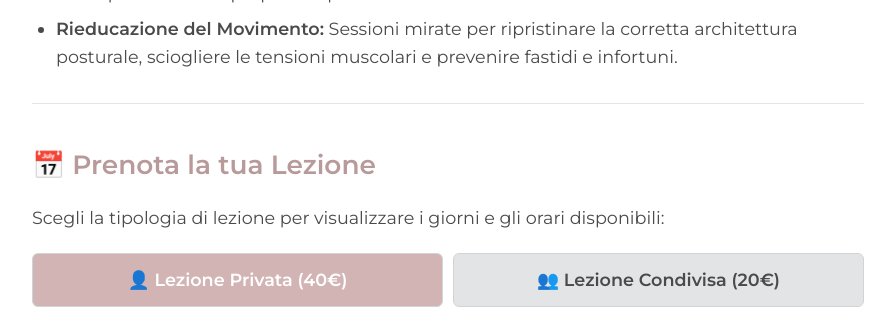
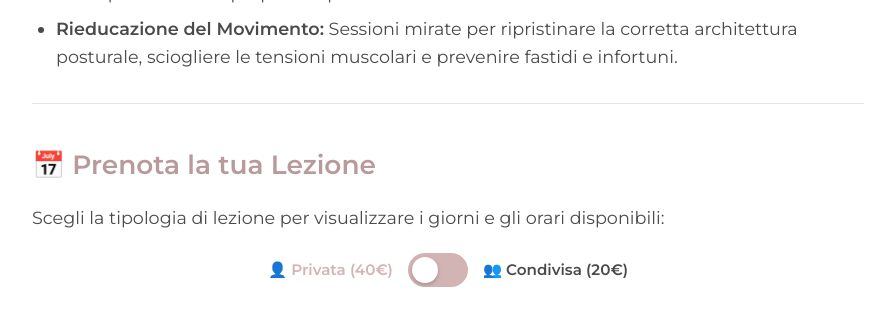
Before and after one commit to studio360pilates/studio360pilates.github.io, a Jekyll site: the page built from index.md, in a window 1280 px wide and 900 px high, scrolled down 1125 px, cut to the strip 0-313 px from the top of the window. Shown: the whole strip, without its empty margins (192-1087 px from the left). Built offline with Jekyll 4.4.1, drawn with Linux system fonts in a browser that asks for light colours; part of the change alters nothing that is shown.

Commit message:
Refactor index.md layout and booking section

```diff
--- a/index.md
+++ b/index.md
@@ -27,54 +27,60 @@ La qualità del tuo movimento è la nostra priorità. Tutte le lezioni sono cond
 
 Scegli la tipologia di lezione per visualizzare i giorni e gli orari disponibili:
 
-<div style="display: flex; gap: 10px; margin-bottom: 20px; width: 100%;">
-  <button id="btn-privata" onclick="switchCalendar('privata')" style="flex: 1; padding: 12px; font-family: 'Montserrat', sans-serif; font-weight: 600; border: 1px solid #D1D4D6; border-radius: 6px; cursor: pointer; background-color: #D2B4B4; color: white; transition: all 0.3s;">
-    👤 Lezione Privata (40€)
-  </button>
-  <button id="btn-condivisa" onclick="switchCalendar('condivisa')" style="flex: 1; padding: 12px; font-family: 'Montserrat', sans-serif; font-weight: 600; border: 1px solid #D1D4D6; border-radius: 6px; cursor: pointer; background-color: #E2E4E6; color: #4A4A4A; transition: all 0.3s;">
-    👥 Lezione Condivisa (20€)
-  </button>
+<!-- Toggle Switch -->
+<div style="display: flex; align-items: center; justify-content: center; gap: 15px; margin-bottom: 30px; margin-top: 10px; font-family: 'Montserrat', sans-serif;">
+  <label for="calendar-toggle" id="label-privata" style="font-weight: 600; color: #D2B4B4; cursor: pointer; font-size: 0.95rem;">
+    👤 Privata (40€)
+  </label>
+
+  <label for="calendar-toggle" style="position: relative; display: inline-block; width: 60px; height: 34px; cursor: pointer; flex-shrink: 0;">
+    <input type="checkbox" id="calendar-toggle" onchange="toggleCalendar()" style="opacity: 0; width: 0; height: 0; position: absolute;">
+    <span id="toggle-bg" style="position: absolute; top: 0; left: 0; right: 0; bottom: 0; background-color: #D2B4B4; border-radius: 34px; transition: .4s;"></span>
+    <span id="toggle-slider" style="position: absolute; height: 26px; width: 26px; left: 4px; bottom: 4px; background-color: white; border-radius: 50%; transition: .4s; box-shadow: 0 2px 4px rgba(0,0,0,0.2);"></span>
+  </label>
+
+  <label for="calendar-toggle" id="label-condivisa" style="font-weight: 600; color: #4A4A4A; cursor: pointer; font-size: 0.95rem;">
+    👥 Condivisa (20€)
+  </label>
 </div>
 
+<!-- Contenitore Iframe Privata (Visibile di default) -->
 <div id="div-privata" style="width: 100%; height: 600px; -webkit-overflow-scrolling: touch; overflow-y: auto;">
   <iframe src="https://cal.com/studio-360-pilates-n0s257/privata?embed=booking" style="width: 100%; height: 100%; border: none;"></iframe>
 </div>
 
+<!-- Contenitore Iframe Condivisa (Nascosto di default) -->
 <div id="div-condivisa" style="width: 100%; height: 600px; display: none; -webkit-overflow-scrolling: touch; overflow-y: auto;">
   <iframe src="https://cal.com/studio-360-pilates-n0s257/condivisa?embed=booking" style="width: 100%; height: 100%; border: none;"></iframe>
 </div>
 
 <script type="text/javascript">
-  function switchCalendar(type) {
-    const btnPrivata = document.getElementById('btn-privata');
-    const btnCondivisa = document.getElementById('btn-condivisa');
+  function toggleCalendar() {
+    const isCondivisa = document.getElementById('calendar-toggle').checked;
     const divPrivata = document.getElementById('div-privata');
     const divCondivisa = document.getElementById('div-condivisa');
+    const labelPrivata = document.getElementById('label-privata');
+    const labelCondivisa = document.getElementById('label-condivisa');
+    const slider = document.getElementById('toggle-slider');
 
-    if (type === 'privata') {
-      // Mostra Privata, Nascondi Condivisa
+    if (!isCondivisa) {
+      // Toggle a sinistra (Lezione Privata)
       divPrivata.style.display = "block";
       divCondivisa.style.display = "none";
 
-      // Colora bottone Privata (Rosa Antico)
-      btnPrivata.style.backgroundColor = "#D2B4B4";
-      btnPrivata.style.color = "white";
+      labelPrivata.style.color = "#D2B4B4"; // Rosa antico
+      labelCondivisa.style.color = "#4A4A4A"; // Grigio scuro
 
-      // Spegni bottone Condivisa (Grigio Perla)
-      btnCondivisa.style.backgroundColor = "#E2E4E6";
-      btnCondivisa.style.color = "#4A4A4A";
+      slider.style.transform = "translateX(0)";
     } else {
-      // Mostra Condivisa, Nascondi Privata
+      // Toggle a destra (Lezione Condivisa)
       divPrivata.style.display = "none";
       divCondivisa.style.display = "block";
 
-      // Colora bottone Condivisa (Rosa Antico)
-      btnCondivisa.style.backgroundColor = "#D2B4B4";
-      btnCondivisa.style.color = "white";
+      labelPrivata.style.color = "#4A4A4A"; // Grigio scuro
+      labelCondivisa.style.color = "#D2B4B4"; // Rosa antico
 
-      // Spegni bottone Privata (Grigio Perla)
-      btnPrivata.style.backgroundColor = "#E2E4E6";
-      btnPrivata.style.color = "#4A4A4A";
+      slider.style.transform = "translateX(26px)";
     }
   }
 </script>
```
